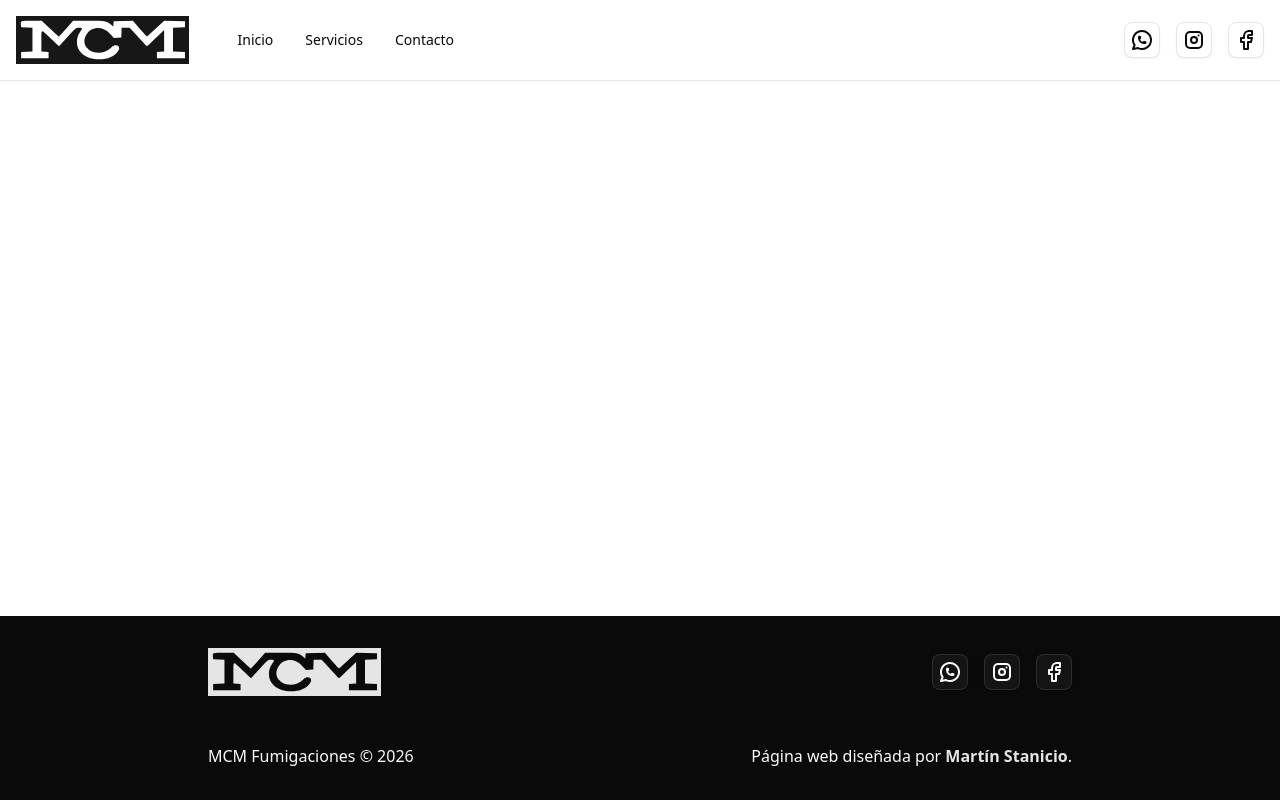
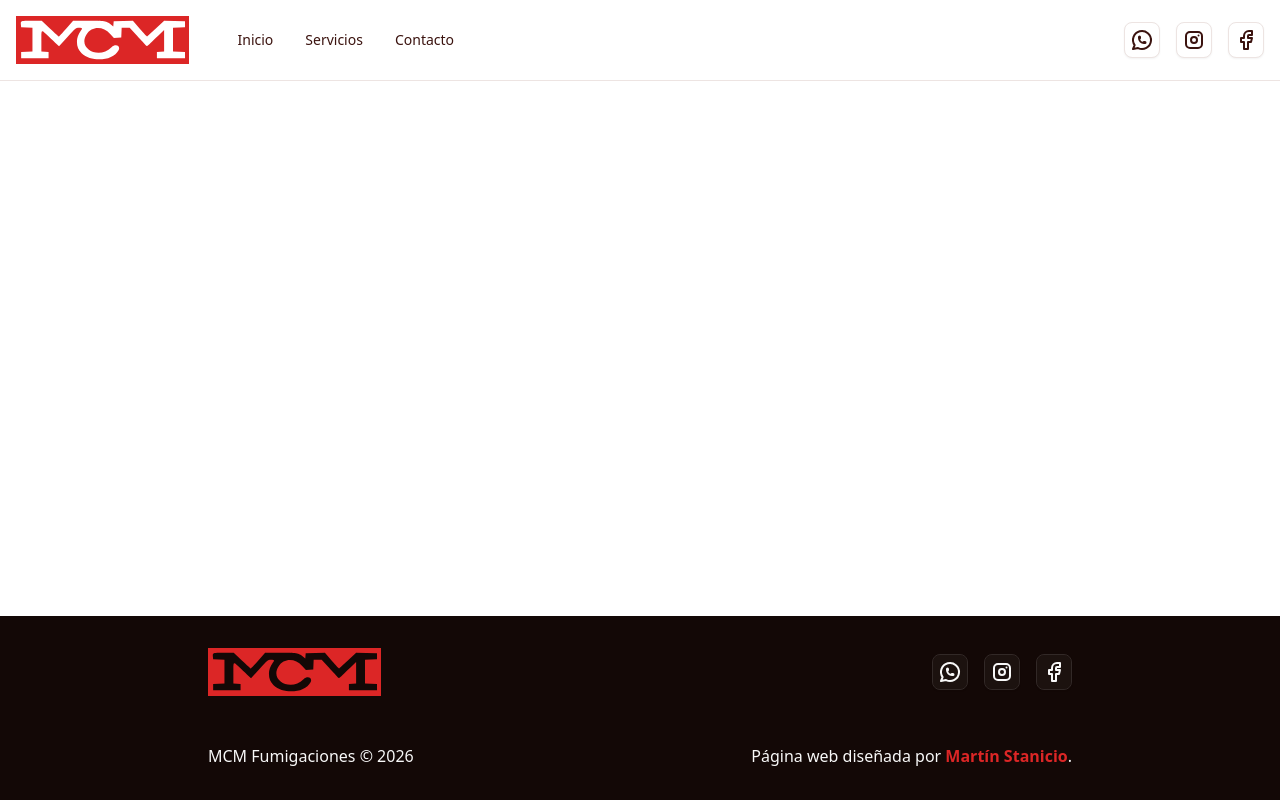
Before and after one commit to martinstanicio/mcm-fumigaciones, a Next.js app: page / in a window 1280 px wide. Built offline with nearby package versions, Linux system fonts and the light colour scheme.

Commit message:
update theme

```diff
--- a/src/app/globals.css
+++ b/src/app/globals.css
@@ -8,35 +8,35 @@
   --color-background: var(--background);
   --color-foreground: var(--foreground);
   --font-sans: var(--font-inter);
+  --color-primary: var(--primary);
+  --color-primary-foreground: var(--primary-foreground);
+  --color-secondary: var(--secondary);
+  --color-secondary-foreground: var(--secondary-foreground);
+  --color-accent: var(--accent);
+  --color-accent-foreground: var(--accent-foreground);
+  --color-muted: var(--muted);
+  --color-muted-foreground: var(--muted-foreground);
+  --color-destructive: var(--destructive);
+  --color-border: var(--border);
+  --color-input: var(--input);
+  --color-ring: var(--ring);
+  --color-popover: var(--popover);
+  --color-popover-foreground: var(--popover-foreground);
+  --color-card: var(--card);
+  --color-card-foreground: var(--card-foreground);
+  --color-chart-1: var(--chart-1);
+  --color-chart-2: var(--chart-2);
+  --color-chart-3: var(--chart-3);
+  --color-chart-4: var(--chart-4);
+  --color-chart-5: var(--chart-5);
+  --color-sidebar: var(--sidebar);
+  --color-sidebar-foreground: var(--sidebar-foreground);
+  --color-sidebar-primary: var(--sidebar-primary);
+  --color-sidebar-primary-foreground: var(--sidebar-primary-foreground);
+  --color-sidebar-accent: var(--sidebar-accent);
+  --color-sidebar-accent-foreground: var(--sidebar-accent-foreground);
+  --color-sidebar-border: var(--sidebar-border);
   --color-sidebar-ring: var(--sidebar-ring);
-  --color-sidebar-border: var(--sidebar-border);
-  --color-sidebar-accent-foreground: var(--sidebar-accent-foreground);
-  --color-sidebar-accent: var(--sidebar-accent);
-  --color-sidebar-primary-foreground: var(--sidebar-primary-foreground);
-  --color-sidebar-primary: var(--sidebar-primary);
-  --color-sidebar-foreground: var(--sidebar-foreground);
-  --color-sidebar: var(--sidebar);
-  --color-chart-5: var(--chart-5);
-  --color-chart-4: var(--chart-4);
-  --color-chart-3: var(--chart-3);
-  --color-chart-2: var(--chart-2);
-  --color-chart-1: var(--chart-1);
-  --color-ring: var(--ring);
-  --color-input: var(--input);
-  --color-border: var(--border);
-  --color-destructive: var(--destructive);
-  --color-accent-foreground: var(--accent-foreground);
-  --color-accent: var(--accent);
-  --color-muted-foreground: var(--muted-foreground);
-  --color-muted: var(--muted);
-  --color-secondary-foreground: var(--secondary-foreground);
-  --color-secondary: var(--secondary);
-  --color-primary-foreground: var(--primary-foreground);
-  --color-primary: var(--primary);
-  --color-popover-foreground: var(--popover-foreground);
-  --color-popover: var(--popover);
-  --color-card-foreground: var(--card-foreground);
-  --color-card: var(--card);
   --radius-sm: calc(var(--radius) - 4px);
   --radius-md: calc(var(--radius) - 2px);
   --radius-lg: var(--radius);
@@ -49,70 +49,72 @@
 :root {
   --radius: 0.625rem;
   --background: oklch(1 0 0);
-  --foreground: oklch(0.145 0 0);
+  --foreground: oklch(0.25 0.065 27.3);
   --card: oklch(1 0 0);
-  --card-foreground: oklch(0.145 0 0);
+  --card-foreground: oklch(0.25 0.065 27.3);
   --popover: oklch(1 0 0);
-  --popover-foreground: oklch(0.145 0 0);
-  --primary: oklch(0.205 0 0);
-  --primary-foreground: oklch(0.985 0 0);
-  --secondary: oklch(0.97 0 0);
-  --secondary-foreground: oklch(0.205 0 0);
-  --muted: oklch(0.97 0 0);
-  --muted-foreground: oklch(0.556 0 0);
-  --accent: oklch(0.97 0 0);
-  --accent-foreground: oklch(0.205 0 0);
-  --destructive: oklch(0.577 0.245 27.325);
-  --border: oklch(0.922 0 0);
-  --input: oklch(0.922 0 0);
-  --ring: oklch(0.708 0 0);
-  --chart-1: oklch(0.646 0.222 41.116);
-  --chart-2: oklch(0.6 0.118 184.704);
-  --chart-3: oklch(0.398 0.07 227.392);
-  --chart-4: oklch(0.828 0.189 84.429);
-  --chart-5: oklch(0.769 0.188 70.08);
-  --sidebar: oklch(0.985 0 0);
-  --sidebar-foreground: oklch(0.145 0 0);
-  --sidebar-primary: oklch(0.205 0 0);
-  --sidebar-primary-foreground: oklch(0.985 0 0);
-  --sidebar-accent: oklch(0.97 0 0);
-  --sidebar-accent-foreground: oklch(0.205 0 0);
-  --sidebar-border: oklch(0.922 0 0);
-  --sidebar-ring: oklch(0.708 0 0);
+  --popover-foreground: oklch(0.25 0.065 27.3);
+  --primary: oklch(0.577 0.215 27.3);
+  --primary-foreground: oklch(1 0 0);
+  --secondary: oklch(0.955 0.022 27.3);
+  --secondary-foreground: oklch(0.25 0.108 27.3);
+  --muted: oklch(0.97 0.004 27.3);
+  --muted-foreground: oklch(0.52 0.043 27.3);
+  --accent: oklch(0.965 0.006 27.3);
+  --accent-foreground: oklch(0.25 0.065 27.3);
+  --destructive: oklch(0.584 0.239 28.5);
+  --destructive-foreground: oklch(1 0 0);
+  --border: oklch(0.925 0.011 27.3);
+  --input: oklch(0.925 0.011 27.3);
+  --ring: oklch(0.577 0.215 27.3 / 0.9);
+  --chart-1: oklch(0.25 0.215 27.3);
+  --chart-2: oklch(0.35 0.215 27.3);
+  --chart-3: oklch(0.55 0.215 27.3);
+  --chart-4: oklch(0.75 0.18 27.3);
+  --chart-5: oklch(0.85 0.13 27.3);
+  --sidebar: oklch(0.984 0.004 27.3);
+  --sidebar-foreground: oklch(0.25 0.065 27.3);
+  --sidebar-primary: oklch(0.577 0.215 27.3);
+  --sidebar-primary-foreground: oklch(1 0 0);
+  --sidebar-accent: oklch(0.965 0.006 27.3);
+  --sidebar-accent-foreground: oklch(0.25 0.065 27.3);
+  --sidebar-border: oklch(0.925 0.011 27.3);
+  --sidebar-ring: oklch(0.925 0.011 27.3);
 }
 
 .dark {
-  --background: oklch(0.145 0 0);
-  --foreground: oklch(0.985 0 0);
-  --card: oklch(0.205 0 0);
-  --card-foreground: oklch(0.985 0 0);
-  --popover: oklch(0.205 0 0);
-  --popover-foreground: oklch(0.985 0 0);
-  --primary: oklch(0.922 0 0);
-  --primary-foreground: oklch(0.205 0 0);
-  --secondary: oklch(0.269 0 0);
-  --secondary-foreground: oklch(0.985 0 0);
-  --muted: oklch(0.269 0 0);
-  --muted-foreground: oklch(0.708 0 0);
-  --accent: oklch(0.269 0 0);
-  --accent-foreground: oklch(0.985 0 0);
-  --destructive: oklch(0.704 0.191 22.216);
-  --border: oklch(1 0 0 / 10%);
-  --input: oklch(1 0 0 / 15%);
-  --ring: oklch(0.556 0 0);
-  --chart-1: oklch(0.488 0.243 264.376);
-  --chart-2: oklch(0.696 0.17 162.48);
-  --chart-3: oklch(0.769 0.188 70.08);
-  --chart-4: oklch(0.627 0.265 303.9);
-  --chart-5: oklch(0.645 0.246 16.439);
-  --sidebar: oklch(0.205 0 0);
-  --sidebar-foreground: oklch(0.985 0 0);
-  --sidebar-primary: oklch(0.488 0.243 264.376);
-  --sidebar-primary-foreground: oklch(0.985 0 0);
-  --sidebar-accent: oklch(0.269 0 0);
-  --sidebar-accent-foreground: oklch(0.985 0 0);
-  --sidebar-border: oklch(1 0 0 / 10%);
-  --sidebar-ring: oklch(0.556 0 0);
+  --background: oklch(0.15 0.022 27.3);
+  --foreground: oklch(0.98 0 0);
+  --card: oklch(0.17 0.022 27.3);
+  --card-foreground: oklch(0.98 0 0);
+  --popover: oklch(0.18 0.022 27.3);
+  --popover-foreground: oklch(0.98 0 0);
+  --primary: oklch(0.577 0.215 27.3);
+  --primary-foreground: oklch(1 0 0);
+  --secondary: oklch(0.657 0.215 27.3 / 0.25);
+  --secondary-foreground: oklch(0.9 0.215 27.3);
+  --muted: oklch(0.25 0.015 27.3);
+  --muted-foreground: oklch(0.75 0.032 27.3);
+  --accent: oklch(0.38 0.022 27.3);
+  --accent-foreground: oklch(0.98 0 0);
+  --destructive: oklch(0.69 0.2 23.9);
+  --destructive-foreground: oklch(0 0 0);
+  --border: oklch(0.29 0.015 27.3);
+  --input: oklch(0.29 0.015 27.3);
+  --ring: oklch(0.657 0.215 27.3);
+  --chart-1: oklch(0.35 0.215 27.3);
+  --chart-2: oklch(0.55 0.215 27.3);
+  --chart-3: oklch(0.75 0.18 27.3);
+  --chart-4: oklch(0.9 0.15 27.3);
+  --chart-5: oklch(0.99 0.11 27.3);
+  --sidebar: oklch(0.11 0.015 27.3);
+  --sidebar-foreground: oklch(0.98 0 0);
+  --sidebar-primary: oklch(1 0 0);
+  --sidebar-primary-foreground: oklch(0.2 0.015 27.3);
+  --sidebar-accent: oklch(0.24 0.015 27.3);
+  --sidebar-accent-foreground: oklch(0.98 0 0);
+  --sidebar-border: oklch(0.28 0.015 27.3);
+  --sidebar-ring: oklch(0.657 0.215 27.3);
 }
 
 @layer base {
```
